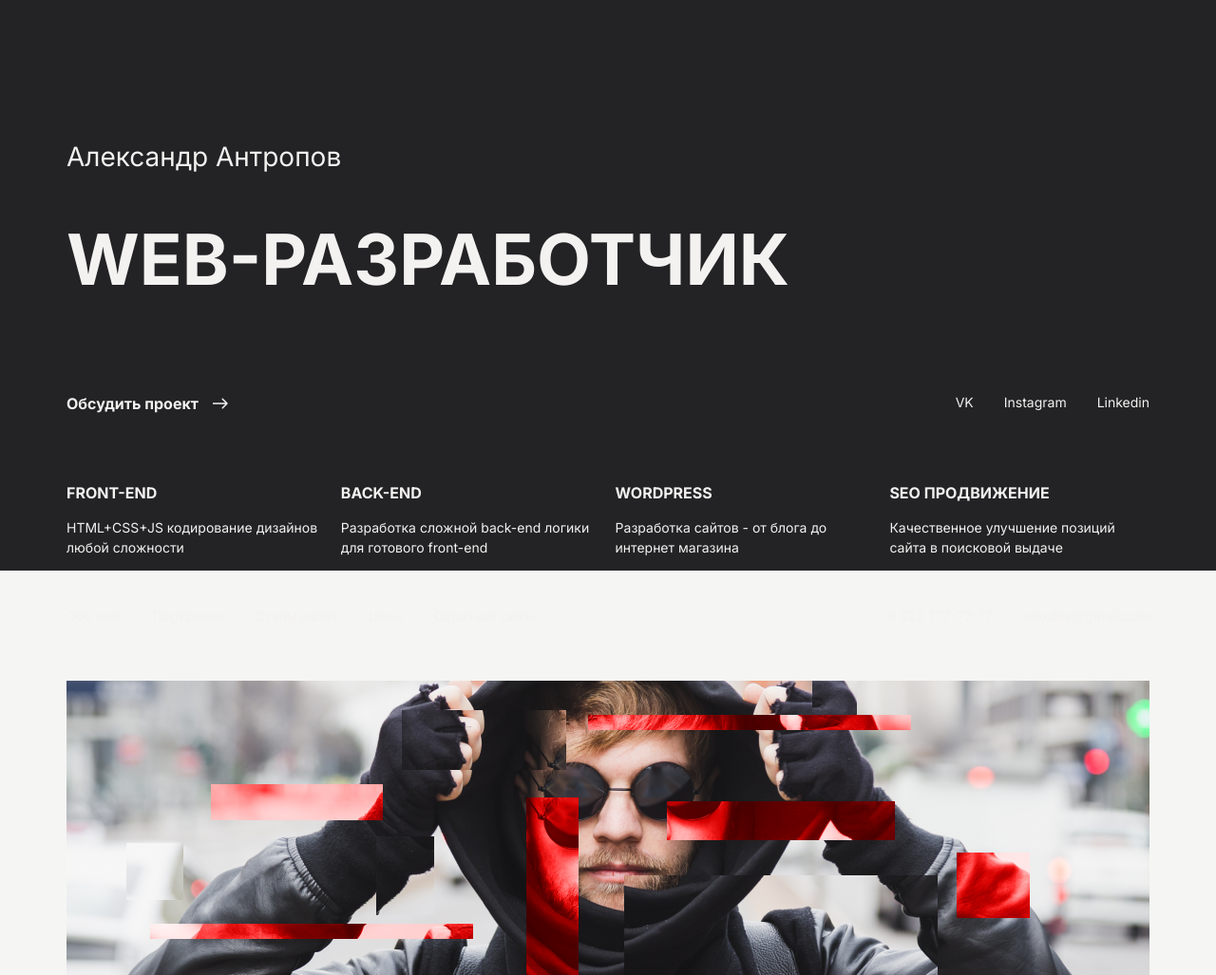
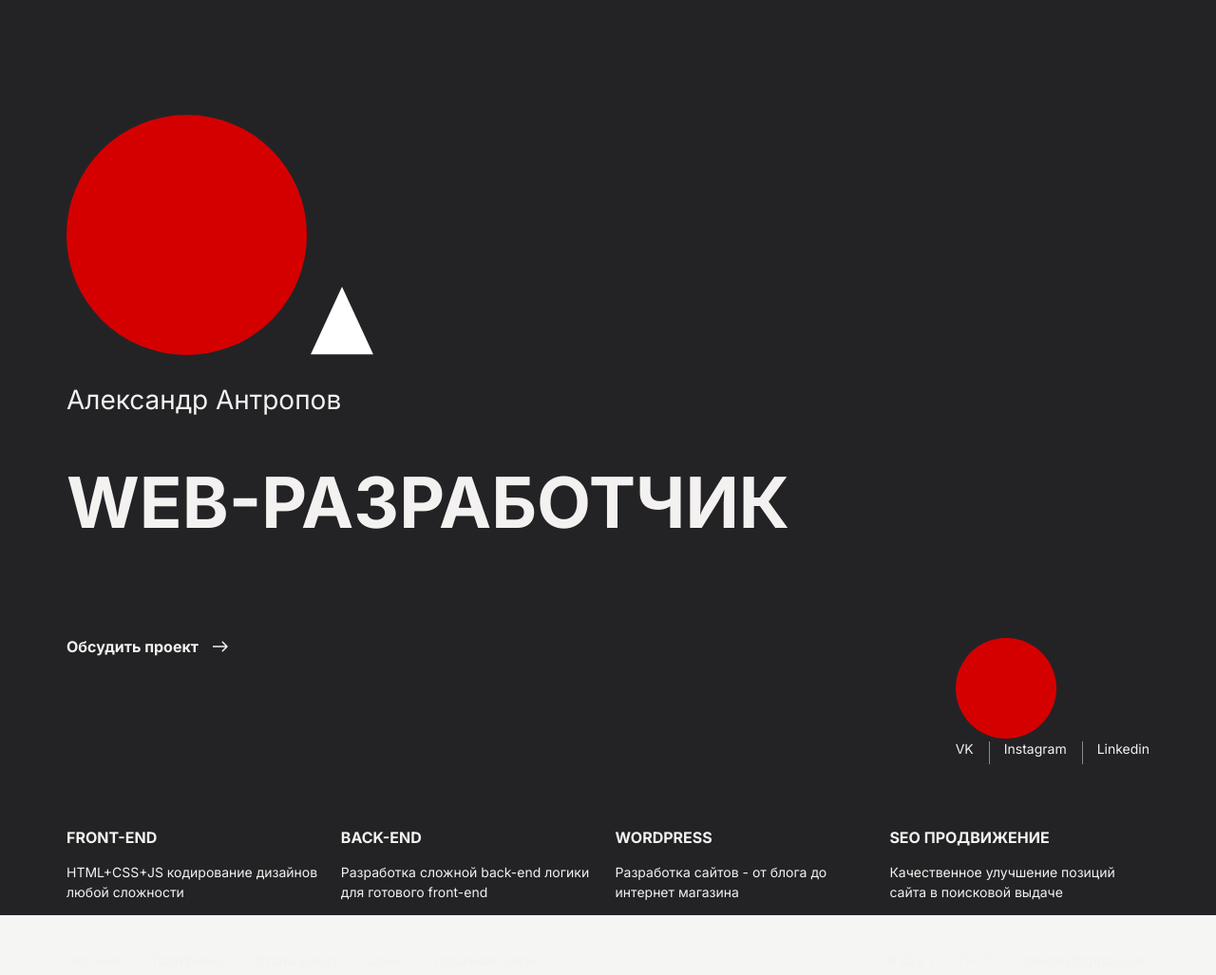
Before and after one commit to anna-t6/Partfolio, a plain HTML site: page index.html in a window 1280 px wide. Shown: the part 428-1455 px from the top of the page at 95% size. Drawn offline with Linux system fonts and the light colour scheme.

Commit message:
add markup navigation shape

```diff
--- a/css/style.css
+++ b/css/style.css
@@ -12,12 +12,24 @@ body {
 .dark .nav-link {
     color: #F3F2F0;
 }
+.dark .circle circle {
+    fill: #D40000;
+}
+.dark .triangle path {
+    fill: #FFFFFF;
+}
 .light {
     background-color: #F3F2F0;
     color:#010101;
 }
 .light .nav-link {
     color: #010101;
+}
+.light .circle circle {
+    fill: #FFFFFF;
+}
+.light .triangle path {
+    fill: #d40000;
 }
 .wrapper {
     max-width: 1140px;
@@ -51,7 +63,22 @@ header{
     padding-left: 0;
     margin: 0;
     display: flex;
-
+}
+.nav-info .nav-item {
+    position: relative;
+}
+.nav-info .nav-item::before {
+    content: '';
+    display: block;
+    width: 1px;
+    height: 24px;
+    background-color: rgba(243, 242, 240, 0.5);
+    position: absolute;
+    left: 0;
+    top: calc(50%-12px);
+}
+.nav-info .nav-item:first-child::before {
+    display: none;
 }
 .nav-item {
     padding-left: 16px;
@@ -104,3 +131,11 @@ header{
 .skill .description {
     line-height: 150%;
 }
+.circle-main {
+    width: 253px;
+    height: 253px;
+}
+.circle-nav {
+    width: 106px;
+    height: 106px;
+}
--- a/index.html
+++ b/index.html
@@ -25,13 +25,19 @@
                         <li class="nav-item"><a class="nav-link" href="#">Обратная связь</a></li>
                     </ul class = "nav">
                 </nav>
-                <ul class="nav">
+                <ul class="nav nav-info">
                     <li class="nav-item"><a class="nav-link" href="tel:+79237777777">8 923 777-77-77</a></li>
                         <li class="nav-item"><a class="nav-link" href="mailto:alexdev@gmail.com">alexdev@gmail.com</a></li>
                     </ul>
             </header>
             <img class = "photo" src="img/photo.png" alt="Photo">
             <main>
+                <svg class="circle circle-main" viewBox="0 0 253 253" xmlns="http://www.w3.org/2000/svg">
+                    <circle cx="126.5" cy="126.5" r="126.5"/>
+                </svg>
+                <svg class = "triangle" width="66" height="72" viewBox="0 0 66 72" xmlns="http://www.w3.org/2000/svg">
+                    <path d="M33 0L65.909 71.25H0.0910339L33 0Z"/>
+                </svg>
                 <div>
                     <p class = "name">Александр Антропов</p>
                     <h1 class = "title-h1">web-разработчик</h1>
@@ -41,7 +47,10 @@
                         <p class="project"><span>Обсудить проект</span><span class="project-img"></span></p>
                     </div>
                     <div class="social-item">
-                        <ul class="nav">
+                        <svg class="circle circle-nav" viewBox="0 0 253 253" xmlns="http://www.w3.org/2000/svg">
+                            <circle cx="126.5" cy="126.5" r="126.5"/>
+                        </svg>
+                        <ul class="nav nav-info">
                             <li class="nav-item"><a class="nav-link" href="#" target="_blank">VK</a></li>
                             <li class="nav-item"><a class="nav-link" href="#" target="_blank">Instagram</a></li>
                             <li class="nav-item"><a class="nav-link" href="#" target="_blank">Linkedin</a></li>
```
Also changed, not shown: img/triangle.svg.
